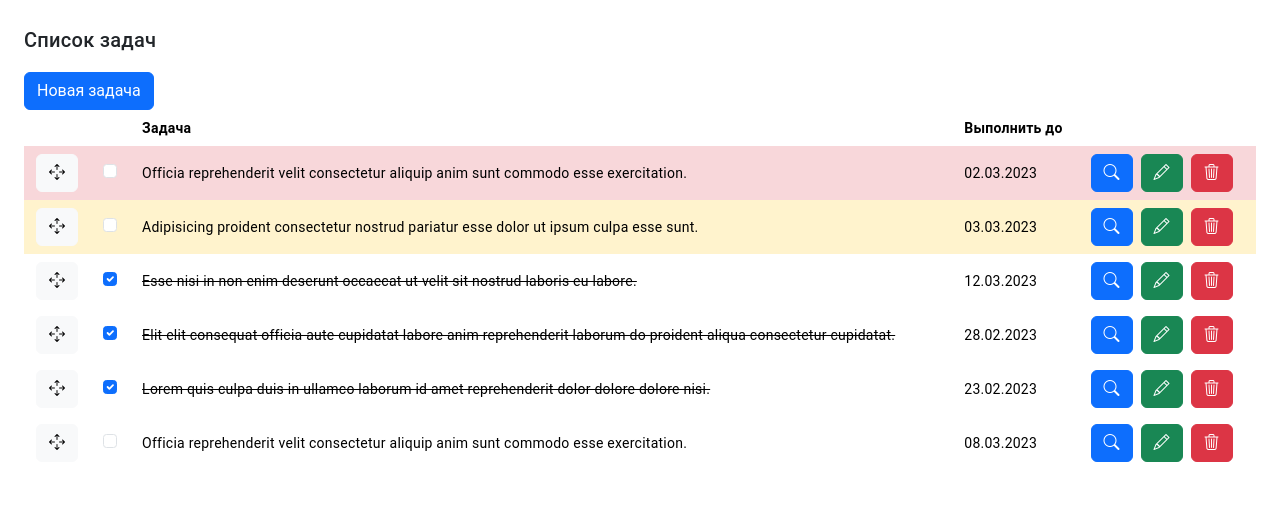
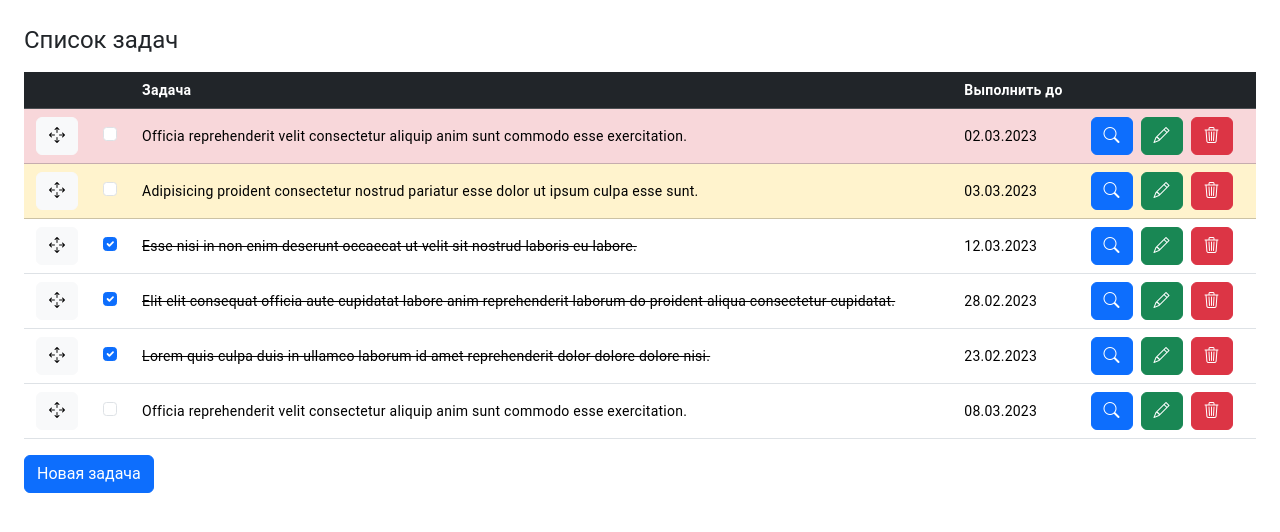
Before and after one commit to deworkers/angular-todo, an Angular app: page / in a window 1280 px wide. Shown: the top 532 px of the page. Built offline with nearby package versions, Linux system fonts and the light colour scheme.

Commit message:
cosmetic changes

```diff
--- a/src/app/app.component.html
+++ b/src/app/app.component.html
@@ -1,8 +1,25 @@
 <div class="m-4">
-    <h2>Список задач</h2>
+    <h1>Список задач</h1>
+
+    <div *ngIf="tasks.length > 0">
+        <task-list
+            [tasks]="tasks"
+            (onEditTask)="onEditTask($event)"
+            (onOpenTask)="onOpenTask($event)"
+            (onRemoveTask)="onRemoveTask($event)"
+        ></task-list>
+    </div>
+    <div *ngIf="tasks.length == 0">
+        <div class="alert alert-light text-center">
+            Нет задач
+        </div>
+    </div>
+
+
     <div class="form-group">
-        <button class="btn btn-primary" (click)="toggleShowForm()">Новая задача</button>
+        <button class="btn btn-primary" (click)="showForm = !showForm">Новая задача</button>
     </div>
+
 
     <task-form
         *ngIf="showForm"
@@ -22,11 +39,4 @@
         [activeTask]="activeTask"
         (onCloseTask)="onCloseTask()"
     ></show-task>
-
-    <task-list
-        [tasks]="tasks"
-        [removeTask]="removeTask"
-        (onEditTask)="onEditTask($event)"
-        (onOpenTask)="onOpenTask($event)"
-    ></task-list>
 </div>
--- a/src/app/app.component.ts
+++ b/src/app/app.component.ts
@@ -1,4 +1,4 @@
-import { Component } from '@angular/core';
+import { Component, OnInit } from '@angular/core';
 import {Task} from './models/task'
 import {tasks as data} from './data/tasks'
 
@@ -7,27 +7,26 @@ import {tasks as data} from './data/tasks'
     templateUrl: './app.component.html'
 })
 
+
 export class AppComponent {
-    constructor() {}
+    tasks:Task[] = []
 
-    public tasks:Task[] = data
+    ngOnInit() {
+        this.tasks = data;
+    }
 
     addTask(model: Task) {
         this.tasks.push(new Task(model))
     }
 
-    removeTask(id: number) {
+    onRemoveTask(increased:any) {
         this.tasks = this.tasks.filter((task)=> {
-            return task.id !== id
+            return task.id !== increased
         })
     }
 
-    showTask: boolean
+    showTask: boolean = false
     activeTask: Task
-
-    toggleShowTask() {
-        this.showTask = !this.showTask
-    }
 
     setActiveTask(task: Task) {
         this.activeTask = task
@@ -35,24 +34,20 @@ export class AppComponent {
 
     onOpenTask(increased:any){
         this.setActiveTask(increased)
-        this.toggleShowTask()
+        this.showTask = !this.showTask
     }
 
     onCloseTask() {
-        this.toggleShowTask()
+        this.showTask = !this.showTask
     }
 
-    showForm: boolean
+    showForm: boolean = false
 
-    toggleShowForm() {
-        this.showForm = !this.showForm
+    onCloseForm() {
+        this.showForm = false
     }
 
-    onCloseForm() {
-        this.toggleShowForm()
-    }
-
-    showEdit: boolean
+    showEdit: boolean = false
 
     onEditTask(increased:any) {
         this.setActiveTask(increased)
--- a/src/app/components/task-form/task-form.component.ts
+++ b/src/app/components/task-form/task-form.component.ts
@@ -13,7 +13,9 @@ export class TaskFormComponent {
         if (this.task.title) {
             this.task.id = this.tasks.length
             this.task.isClose = false
-            this.addTask(this.task)
+
+            this.tasks.push(this.task);
+            //this.addTask(this.task)
 
             this.task = new Task()
             this.closeForm()
--- a/src/app/components/task-list/task-list.component.html
+++ b/src/app/components/task-list/task-list.component.html
@@ -1,6 +1,6 @@
-<table class="table table-borderless table-hover align-middle">
+<table class="table table-hover align-middle">
     <thead>
-        <tr>
+        <tr class="table-dark">
             <th></th>
             <th></th>
             <th>Задача</th>
--- a/src/app/components/task-list/task-list.component.ts
+++ b/src/app/components/task-list/task-list.component.ts
@@ -10,7 +10,6 @@ import {Task} from './../../models/task'
 })
 export class TaskListComponent {
     @Input() tasks: Task[]
-    @Input() removeTask: Function
 
     @Output() onOpenTask = new EventEmitter<boolean>();
     openTask(increased:any) {
@@ -20,6 +19,11 @@ export class TaskListComponent {
     @Output() onEditTask = new EventEmitter<boolean>();
     editTask(increased:any) {
         this.onEditTask.emit(increased)
+    }
+
+    @Output() onRemoveTask = new EventEmitter<boolean>();
+    removeTask(increased:any) {
+        this.onRemoveTask.emit(increased)
     }
 
     setDayToDeadline(date: string, isClose: Boolean) : string {
--- a/src/app/models/task.ts
+++ b/src/app/models/task.ts
@@ -1,17 +1,9 @@
-interface ITask {
+export class Task {
     id: number
     title: string
     descripton: string
     expiration: string
     isClose: Boolean
-}
-
-export class Task implements ITask {
-    id: number = 0
-    title: string = ''
-    descripton: string = ''
-    expiration: string = ''
-    isClose: Boolean = false
 
     constructor(values: Object = {}) {
 
--- a/src/styles.css
+++ b/src/styles.css
@@ -1,4 +1,3 @@
 /* You can add global styles to this file, and also import other style files */
 
-html, body { height: 100%; }
 body { margin: 0; font-family: Roboto, "Helvetica Neue", sans-serif; }
```
